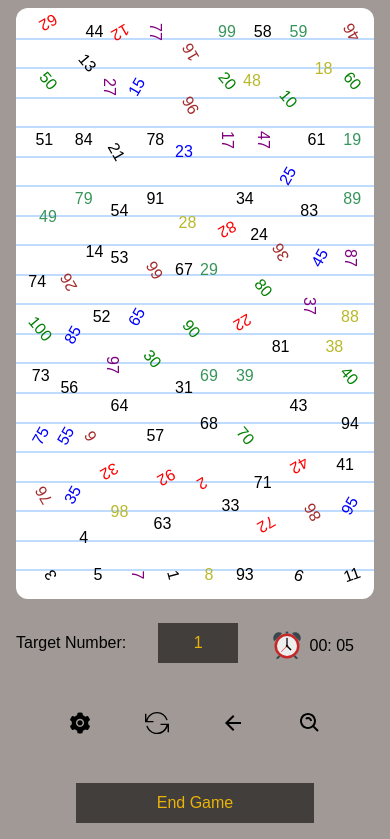
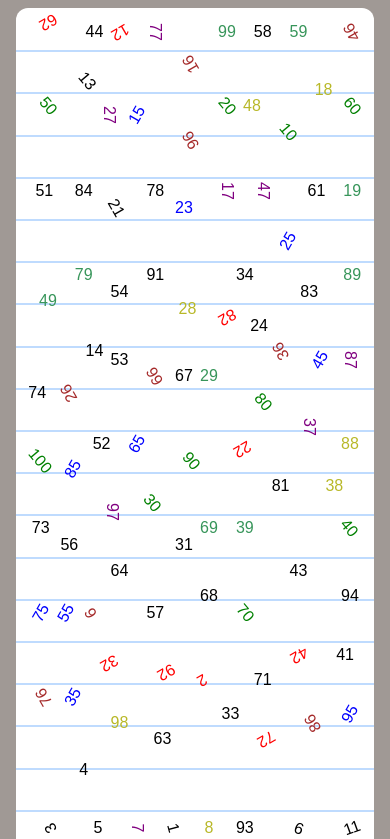
Before and after one commit to LePhuocSangDev/FindNumbers, a React (Vite) app in the folder front/: page /play/single/1 in a window 390 px wide. Shown: the top 839 px of the page. Built offline with nearby package versions, Linux system fonts and the light colour scheme; no server answers.

Commit message:
improve ui

```diff
--- a/front/src/page/LandingPage.tsx
+++ b/front/src/page/LandingPage.tsx
@@ -10,6 +10,7 @@ import { selectUser } from "../redux/userSlice";
 import { motion, AnimatePresence } from "framer-motion";
 import { toast } from "react-toastify";
 import bg from "../assets/image/bg-3.png";
+import PageAnimation from "../style/PageAnimation";
 
 const pageVariants = {
   initial: {
@@ -110,12 +111,8 @@ const LandingPage = () => {
     }));
   };
   return (
-    <AnimatePresence>
-      <motion.div
-        variants={pageVariants}
-        initial="initial"
-        animate="enter"
-        exit="exit"
+    <PageAnimation>
+      <div
         className={`bg-[bg-cover relative bg-center bg-no-repeat font-sans leading-normal tracking-normal h-screen`}
       >
         <img src={`${bg}`} alt="" className="w-full absolute h-full" />
@@ -145,7 +142,7 @@ const LandingPage = () => {
           </div>
         )}
         <div className="lg:container mx-auto px-4 h-full flex items-center justify-center">
-          <div className="w-4/5 md:w-[33%] top-1/2 right-1/2 translate-x-[50%] translate-y-[-50%] md:translate-x-0 md:translate-y-0 md:top-[6%] md:right-[9%] px-4 flex flex-col gap-4 h-[55%] justify-center absolute  ">
+          <div className="w-4/5 md:w-[33%] text-center top-1/2 right-1/2 translate-x-[50%] translate-y-[-50%] md:translate-x-0 md:translate-y-0 md:top-[6%] md:right-[9%] px-4 flex flex-col gap-4 h-[55%] justify-center absolute">
             <motion.h1
               variants={elementVariants}
               initial="initial"
@@ -164,7 +161,7 @@ const LandingPage = () => {
             >
               Join the fun and compete with players from around the world!
             </motion.p>
-            <div className=" gap-2 flex w-full text-sm ">
+            <div className=" gap-2 flex w-full justify-center text-sm ">
               <motion.button
                 variants={elementVariants}
                 initial="initial"
@@ -348,8 +345,8 @@ const LandingPage = () => {
             </div>
           </div>
         </Modal>
-      </motion.div>
-    </AnimatePresence>
+      </div>
+    </PageAnimation>
   );
 };
 
--- a/front/src/page/Login.tsx
+++ b/front/src/page/Login.tsx
@@ -12,6 +12,7 @@ import * as yup from "yup";
 import { useDispatch, useSelector } from "react-redux";
 import { loginGoogle, selectUser } from "../redux/userSlice";
 import loginBg from "../assets/image/bg-1.png";
+import PageAnimation from "../style/PageAnimation";
 
 const schema = yup
   .object({
@@ -72,6 +73,7 @@ const Login = () => {
   // };
 
   return (
+    <PageAnimation>
       <div className="flex min-h-full h-screen items-center justify-center py-12 px-4 sm:px-6 lg:px-8 relative">
         <img src={loginBg} alt="" className="absolute w-full h-full" />
         <div className="w-full max-w-sm space-y-4 p-4 absolute">
@@ -238,6 +240,7 @@ const Login = () => {
           </div>
         </Modal>
       </div>
+    </PageAnimation>
   );
 };
 
--- a/front/src/page/Play/Play.tsx
+++ b/front/src/page/Play/Play.tsx
@@ -17,6 +17,7 @@ import { useNavigate, useParams } from "react-router-dom";
 import { lines, mode1, mode2 } from "../../data/data";
 import { selectUser } from "../../redux/userSlice";
 import { useSelector } from "react-redux";
+import PageAnimation from "../../style/PageAnimation";
 
 interface GameData {
   chosenNumber: number;
@@ -153,8 +154,9 @@ const Play = ({ type }: { type: string }) => {
     setIsPaused((prevIsPaused) => !prevIsPaused);
   };
   return (
-    <div className="flex gap-6 flex-col md:flex-row md:h-screen py-2 px-4 md:px-8 md:py-4">
-      <div className="bg-white w-full md:w-5/6 relative h-[70vh] md:h-full rounded-xl">
+    <PageAnimation>
+      <div className="flex gap-6 flex-col md:flex-row h-auto md:h-screen py-2 px-4 md:px-8 md:py-4">
+        <div className="bg-white w-full md:w-5/6 relative h-screen md:h-full rounded-xl">
           {reOrderArray.map((num, index) => (
             <button
               id={`number-${index + 1}`}
@@ -207,7 +209,8 @@ const Play = ({ type }: { type: string }) => {
                 <input id="dark-mode" type="checkbox" /> Night
               </label>
               <label htmlFor="sound">
-              <input id="sound" type="checkbox" onChange={handleSound} /> Sound
+                <input id="sound" type="checkbox" onChange={handleSound} />{" "}
+                Sound
               </label>
             </div>
             <button
@@ -267,8 +270,8 @@ const Play = ({ type }: { type: string }) => {
           <div className="bg-white w-[250px] h-[180px] flex flex-col justify-evenly text-center">
             <h4 className="text-blue-300 font-bold ">YOUR SCORE</h4>
             <div className="px-2">
-            You get <span className="text-yellow-500">{points}</span> points in{" "}
-            <span>{minutes === 0 ? "" : minutes + " minutes and "}</span>
+              You get <span className="text-yellow-500">{points}</span> points
+              in <span>{minutes === 0 ? "" : minutes + " minutes and "}</span>
               <span>{seconds} seconds</span>
             </div>
             <div className="flex justify-evenly">
@@ -290,6 +293,7 @@ const Play = ({ type }: { type: string }) => {
           </div>
         </Modal>
       </div>
+    </PageAnimation>
   );
 };
 
--- a/front/src/page/Register.tsx
+++ b/front/src/page/Register.tsx
@@ -2,9 +2,11 @@ import React from "react";
 import { AiFillLock } from "react-icons/ai";
 import { Link } from "react-router-dom";
 import loginBg from "../assets/image/bg-1.png";
+import PageAnimation from "../style/PageAnimation";
 
 const Register = () => {
   return (
+    <PageAnimation>
       <div className="flex min-h-full h-screen items-center justify-center py-12 px-4 sm:px-6 lg:px-8">
         <img src={loginBg} alt="" className="absolute w-full h-full" />
         <div className="w-full absolute max-w-sm space-y-8 p-4 rounded-md">
@@ -86,6 +88,7 @@ const Register = () => {
           </div>
         </div>
       </div>
+    </PageAnimation>
   );
 };
 
--- /dev/null
+++ b/front/src/style/PageAnimation.tsx
@@ -0,0 +1,40 @@
+import React from "react";
+import { motion, AnimatePresence } from "framer-motion";
+
+const pageVariants = {
+  initial: {
+    x: 300,
+  },
+  enter: {
+    x: 0,
+    transition: {
+      type: "spring",
+      damping: 20,
+      mass: 1,
+    },
+  },
+  exit: {
+    x: -300,
+    transition: {
+      type: "spring",
+      damping: 20,
+      mass: 1,
+    },
+  },
+};
+const PageAnimation = ({ children }: { children: React.ReactNode }) => {
+  return (
+    <AnimatePresence>
+      <motion.div
+        variants={pageVariants}
+        initial="initial"
+        animate="enter"
+        exit="exit"
+      >
+        {children}
+      </motion.div>
+    </AnimatePresence>
+  );
+};
+
+export default PageAnimation;
```
Lines whose indentation alone changed are shown as unchanged.
